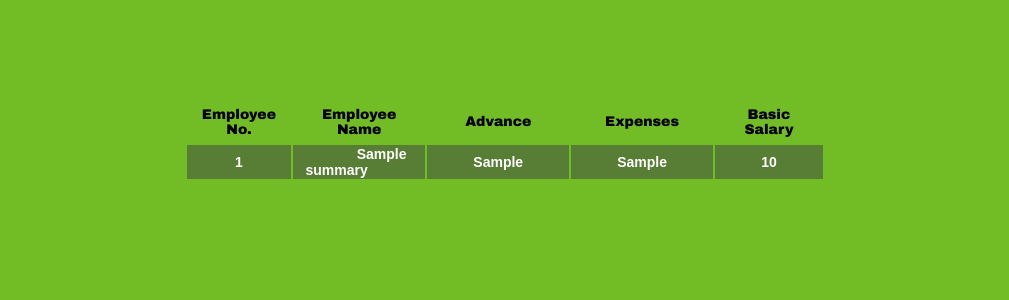
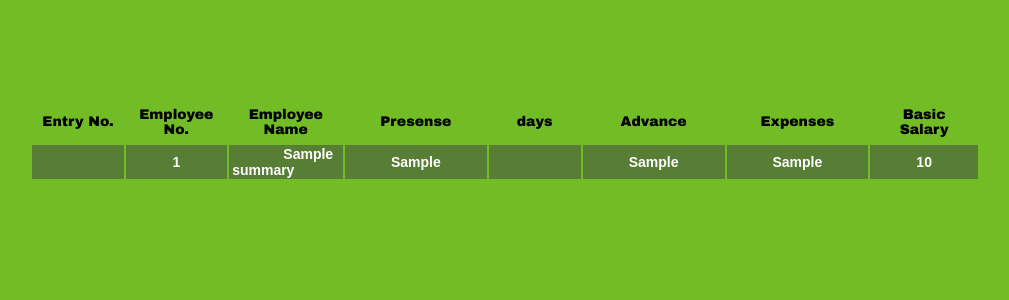
Before and after one commit to BilalAhmedim/ems, a PHP site: page /record.php in a window 1280 px wide. Shown: the part 52-352 px from the top of the page, without its empty margins (135-1144 px from the left). Run offline with PHP 8.4, Linux system fonts and the light colour scheme; tables that the repository leaves empty or names only in its code hold one stand-in row (values such as "Sample post"); data that the repository does not hold is empty; style sheets or scripts are compiled from the project's sources.

Commit message:
Create page ,Employee Records page ,DailyUpdates page Complite

```diff
--- a/record.php
+++ b/record.php
@@ -14,6 +14,9 @@
     body{
       background: #72bd26;
     }
+    table{
+      width: 950px;
+    }
   </style>
 </head>
 <body>
@@ -23,16 +26,22 @@
   <div class="datafeed">
     <table>
       <tr>
+        <th>Entry No.</th>
         <th>Employee No.</th>
         <th>Employee Name</th>
+        <th>Presense</th>
+        <th>days</th>
         <th>Advance</th>
         <th>Expenses</th>
         <th>Basic Salary</th>
       </tr>
       <?php while($row=mysqli_fetch_array($summary_result) ) { ?>
         <tr>
+          <td><a href=<?php echo $path.$row['name'].".php"?>><?php echo $row['no']?></a></td>
           <td><a href=<?php echo $path.$row['name'].".php"?>><?php echo $row['id']?></a></td>
           <td><a href=<?php echo $path.$row['name'].".php"?>><?php echo $row['name']?></a></td>
+          <td><a href=<?php echo $path.$row['name'].".php"?>><?php echo $row['presence']?></a></td>
+          <td><a href=<?php echo $path.$row['name'].".php"?>><?php echo $row['days']?></a></td>
           <td><a href=<?php echo $path.$row['name'].".php"?>><?php echo $row['advance']?></a></td>
           <td><a href=<?php echo $path.$row['name'].".php"?>><?php echo $row['expenses']?></a></td>
           <td><a href=<?php echo $path.$row['name'].".php"?>><?php echo $row['basic_salary']?></a></td>
```
Also changed, not shown: create.php (+7 -2 lines).
